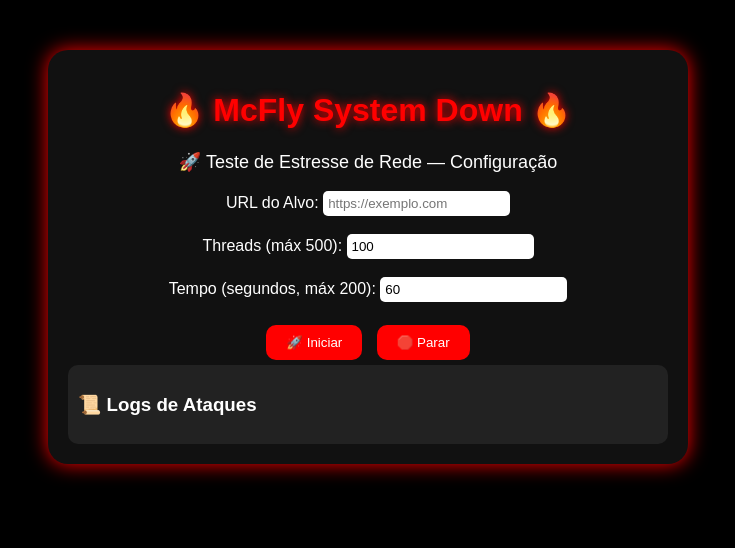
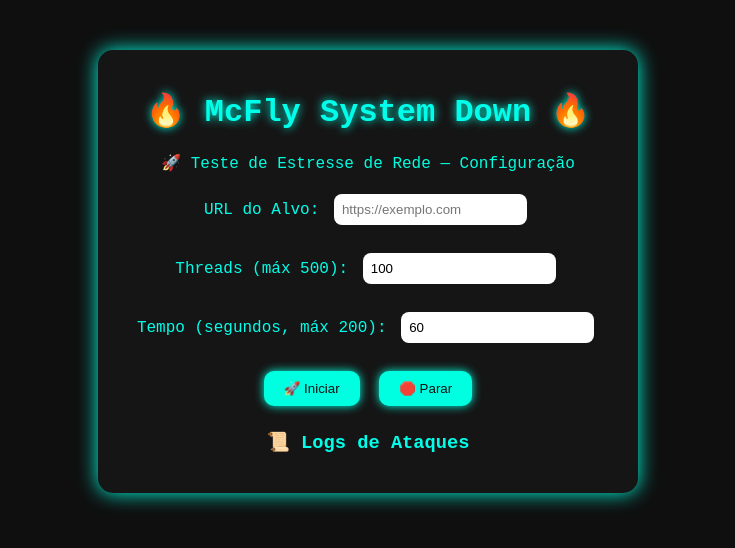
Before and after one commit to laurafandrade/stresserferram, a plain HTML site: page index.html in a window 1280 px wide. Shown: the whole page, without its empty margins (272-1007 px from the left). Drawn offline with Linux system fonts and the light colour scheme; no server answers.

Commit message:
Update style.css

```diff
--- a/static/style.css
+++ b/static/style.css
@@ -1,67 +1,56 @@
 body {
-    background-color: #000;
-    color: #fff;
-    font-family: 'Arial', sans-serif;
+    background: #0f0f0f;
+    color: #00ffea;
+    font-family: 'Courier New', monospace;
     text-align: center;
-    animation: fadeIn 2s ease-in;
 }
 
 .container {
     margin: 50px auto;
-    width: 600px;
-    background-color: #111;
     padding: 20px;
-    border-radius: 20px;
-    box-shadow: 0 0 20px #ff0000;
+    background: #151515;
+    border-radius: 15px;
+    box-shadow: 0 0 20px #00ffe1;
+    width: 500px;
 }
 
-.titulo {
-    color: #ff0000;
-    text-shadow: 0 0 10px #ff0000;
-}
-
-.sub {
-    font-size: 18px;
-}
-
-.regras {
-    background-color: #222;
-    padding: 10px;
-    border-radius: 10px;
-    margin: 20px 0;
-}
-
-input {
-    padding: 5px;
-    border-radius: 5px;
-    border: none;
+h1 {
+    text-shadow: 0 0 10px #00ffe1;
 }
 
 button {
+    background: #00ffe1;
+    color: #0f0f0f;
+    border: none;
     padding: 10px 20px;
     margin: 5px;
-    background-color: #ff0000;
-    color: white;
-    border: none;
+    cursor: pointer;
     border-radius: 10px;
-    cursor: pointer;
+    box-shadow: 0 0 10px #00ffe1;
     transition: 0.3s;
 }
 
 button:hover {
-    background-color: #cc0000;
+    background: #0f0f0f;
+    color: #00ffe1;
+    box-shadow: 0 0 20px #00ffe1;
+}
+
+input {
+    padding: 8px;
+    border-radius: 8px;
+    border: none;
+    margin: 5px;
+}
+
+.regras {
+    color: #ff006a;
+}
+
+.sub {
+    color: #00ffe1;
 }
 
 .logs {
-    background-color: #222;
-    padding: 10px;
-    border-radius: 10px;
-    max-height: 300px;
-    overflow-y: auto;
-    text-align: left;
+    margin-top: 20px;
 }
-
-@keyframes fadeIn {
-    from {opacity: 0;}
-    to {opacity: 1;}
-}
```
